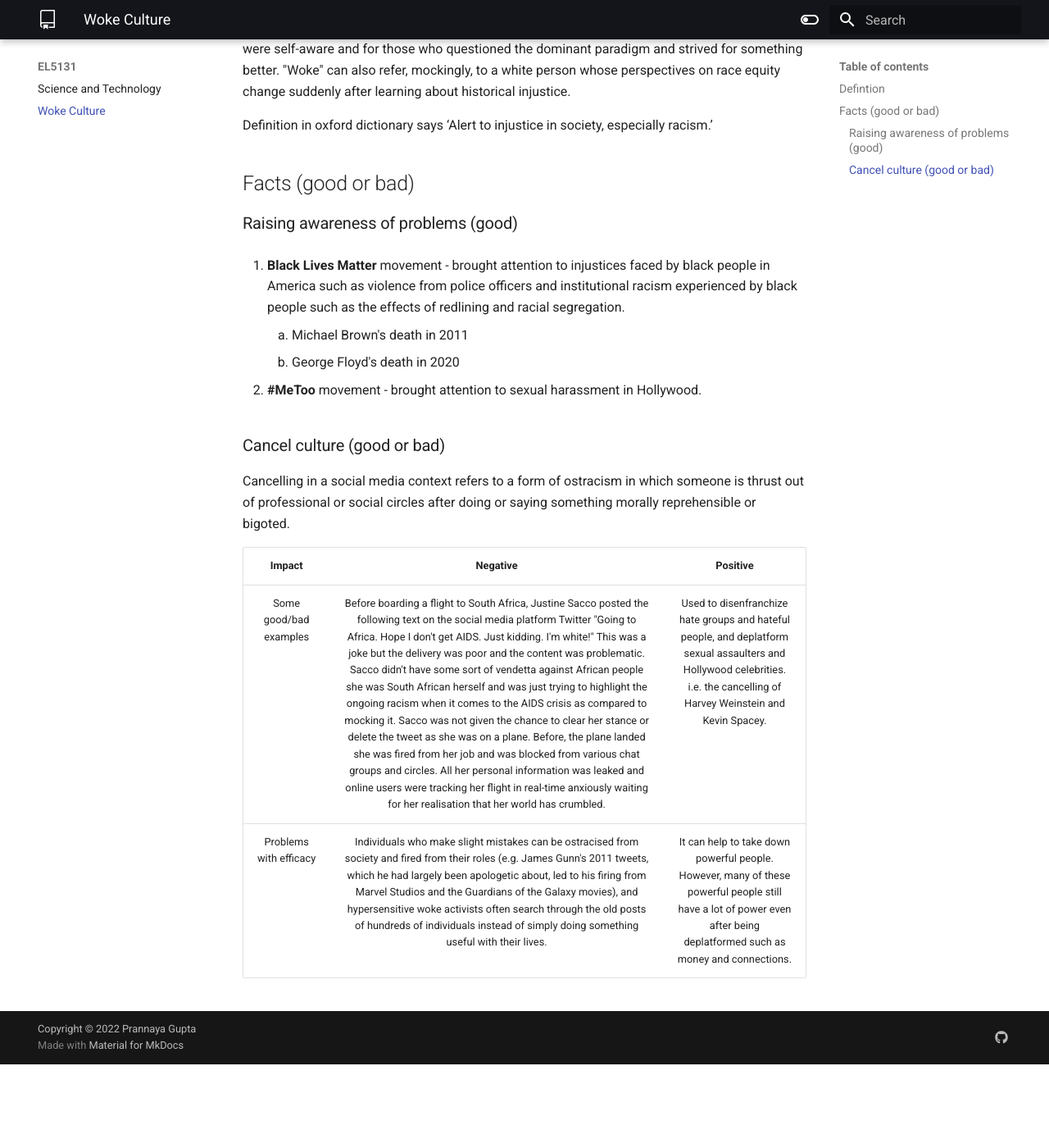
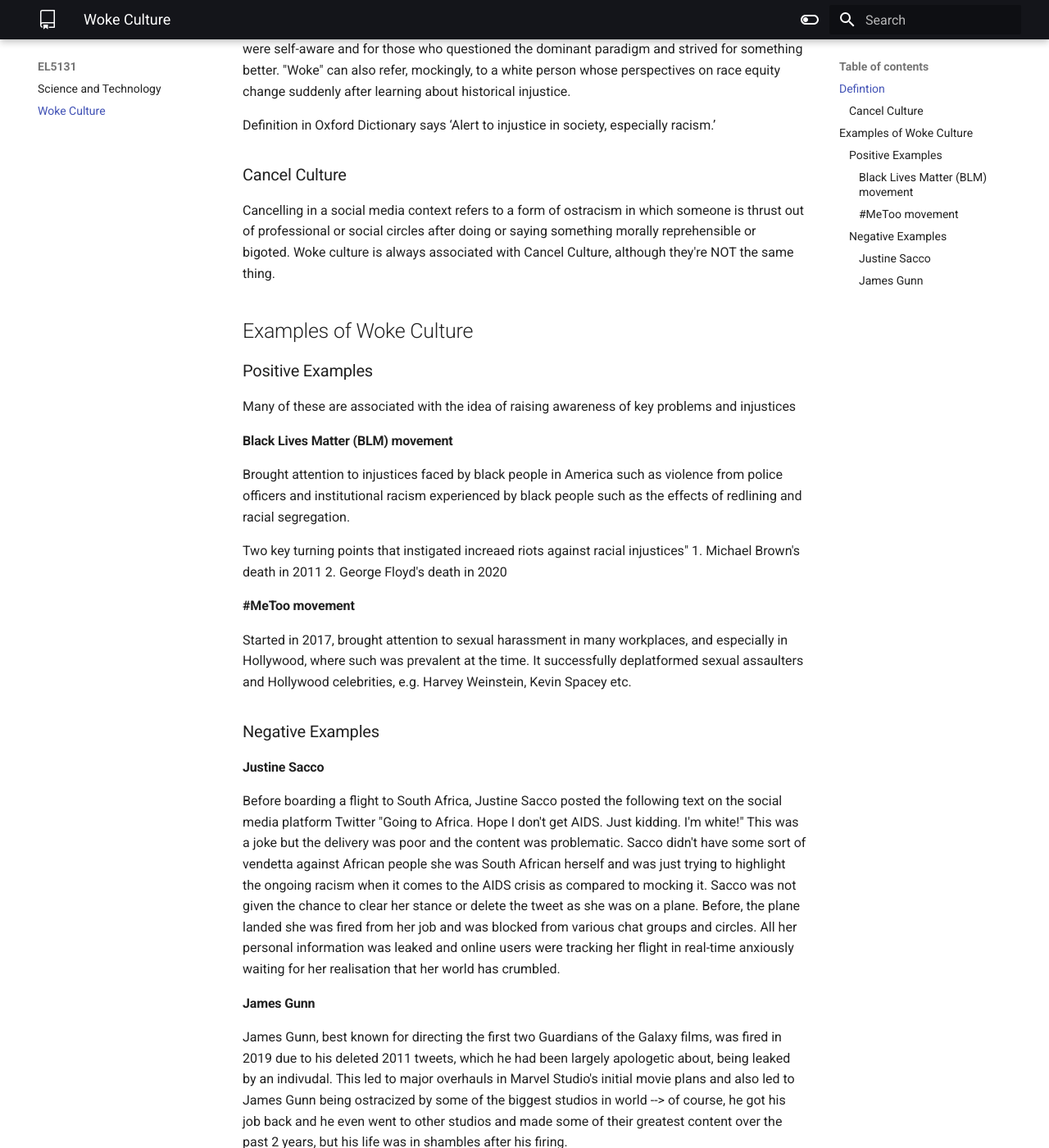
Before and after one commit to ThePyProgrammer/notes, an MkDocs documentation site: the page built from docs/EL5131/woke_culture.md, in a window 1280 px wide and 1400 px high, scrolled down 324 px. Shown: the whole window at 82% size. Built offline with MkDocs 1.6.1 and Material for MkDocs 9.7.7, drawn with Linux system fonts in a browser that asks for light colours; before the commit the page ends 1622 px from its top, so only the background shows below that; some of the changed text lies outside the part shown.

Commit message:
okay I think I'm done

```diff
--- a/docs/EL5131/woke_culture.md
+++ b/docs/EL5131/woke_culture.md
@@ -6,21 +6,40 @@ Woke is a slang term, which didn’t start out as one. It took birth in a dialec
 
 The term of staying woke became a watchword in parts of the black community for those who were self-aware and for those who questioned the dominant paradigm and strived for something better. "Woke" can also refer, mockingly, to a white person whose perspectives on race equity change suddenly after learning about historical injustice.
 
-Definition in oxford dictionary says ‘Alert to injustice in society, especially racism.’
+Definition in Oxford Dictionary says ‘Alert to injustice in society, especially racism.’
 
-## Facts (good or bad)
+### Cancel Culture
+Cancelling in a social media context refers to a form of ostracism in which someone is thrust out of professional or social circles after doing or saying something morally reprehensible or bigoted. Woke culture is always associated with Cancel Culture, although they're NOT the same thing.
 
-### Raising awareness of problems (good)
-1. **Black Lives Matter** movement - brought attention to injustices faced by black people in America such as violence from police officers and institutional racism experienced by black people such as the effects of redlining and racial segregation.
-	1. Michael Brown's death in 2011
-	2. George Floyd's death in 2020
 
-2. **#MeToo** movement - brought attention to sexual harassment in Hollywood.
+## Examples of Woke Culture
 
-### Cancel culture (good or bad)
-Cancelling in a social media context refers to a form of ostracism in which someone is thrust out of professional or social circles after doing or saying something morally reprehensible or bigoted.
+### Positive Examples
+Many of these are associated with the idea of raising awareness of key problems and injustices
 
-|Impact|                                                                                                                                                                                                                                                                                                                                                                                                                          Negative                                                                                                                                                                                                                                                                                                                                                                                                                           |                                                                                   Positive                                                                                   |
-|:----:|:-----------------------------------------------------------------------------------------------------------------------------------------------------------------------------------------------------------------------------------------------------------------------------------------------------------------------------------------------------------------------------------------------------------------------------------------------------------------------------------------------------------------------------------------------------------------------------------------------------------------------------------------------------------------------------------------------------------------------------------------------------------------------------------------------------------------------------------------------------------:|:----------------------------------------------------------------------------------------------------------------------------------------------------------------------------:|
-|Some good/bad examples| Before boarding a flight to South Africa, Justine Sacco posted the following text on the social media platform Twitter "Going to Africa. Hope I don't get AIDS. Just kidding. I'm white!" This was a joke but the delivery was poor and the content was problematic. Sacco didn't have some sort of vendetta against African people she was South African herself and was just trying to highlight the ongoing racism when it comes to the AIDS crisis as compared to mocking it. Sacco was not given the chance to clear her stance or delete the tweet as she was on a plane. Before, the plane landed she was fired from her job and was blocked from various chat groups and circles. All her personal information was leaked and online users were tracking her flight in real-time anxiously waiting for her realisation that her world has crumbled. | Used to disenfranchize hate groups and hateful people, and deplatform sexual assaulters and Hollywood celebrities. i.e. the cancelling of Harvey Weinstein and Kevin Spacey. |
-|Problems with efficacy|                                                                                                                                                                                                                    Individuals who make slight mistakes can be ostracised from society and fired from their roles (e.g. James Gunn's 2011 tweets, which he had largely been apologetic about, led to his firing from Marvel Studios and the Guardians of the Galaxy movies), and hypersensitive woke activists often search through the old posts of hundreds of individuals instead of simply doing something useful with their lives.                                                                                                                                                                                                                     |                                                                                                                                                                            It can help to take down powerful people. However, many of these powerful people still have a lot of power even after being deplatformed such as money and connections.  |
+#### **Black Lives Matter** (BLM) movement
+Brought attention to injustices faced by black people in America such as violence from police officers and institutional racism experienced by black people such as the effects of redlining and racial segregation.
+
+Two key turning points that instigated increaed riots against racial injustices"
+1. Michael Brown's death in 2011
+2. George Floyd's death in 2020
+
+#### **#MeToo** movement
+Started in 2017, brought attention to sexual harassment in many workplaces, and especially in Hollywood, where such was prevalent at the time. It successfully deplatformed sexual assaulters and Hollywood celebrities, e.g. Harvey Weinstein, Kevin Spacey etc.
+
+
+### Negative Examples
+#### Justine Sacco
+Before boarding a flight to South Africa, Justine Sacco posted the following text on the social media platform Twitter "Going to Africa. Hope I don't get AIDS. Just kidding. I'm white!" This was a joke but the delivery was poor and the content was problematic. Sacco didn't have some sort of vendetta against African people she was South African herself and was just trying to highlight the ongoing racism when it comes to the AIDS crisis as compared to mocking it. Sacco was not given the chance to clear her stance or delete the tweet as she was on a plane. Before, the plane landed she was fired from her job and was blocked from various chat groups and circles. All her personal information was leaked and online users were tracking her flight in real-time anxiously waiting for her realisation that her world has crumbled.
+
+#### James Gunn
+James Gunn, best known for directing the first two Guardians of the Galaxy films, was fired in 2019 due to his deleted 2011 tweets, which he had been largely apologetic about, being leaked by an indivudal. This led to major overhauls in Marvel Studio's initial movie plans and also led to James Gunn being ostracized by some of the biggest studios in world --> of course, he got his job back and he even went to other studios and made some of their greatest content over the past 2 years, but his life was in shambles after his firing.
+
+**Problem Exposed**: Hypersensitive woke activists often search through the old posts of hundreds of individuals instead of simply doing something useful with their lives.
+
+
+
+|Impact|                 Negative                   |   Positive             |
+|:----:|:------------------------------------------:|:----------------------:|
+|Some good/bad examples|  Cancel Culture is very excessively used in multiple facets of work culture, which can have negative impacts on one's lives. | Used to disenfranchize hate groups and hateful people, and deplatform those who unjustly use their power to participate in malicious events |
+|Problems with efficacy|  Individuals who make slight mistakes can be ostracised from society and fired from their jobs   |  It can help to take down powerful people. However, many of these powerful people still have a lot of power even after being deplatformed such as money and connections.  |
```
Also changed, not shown: 2 other files.
